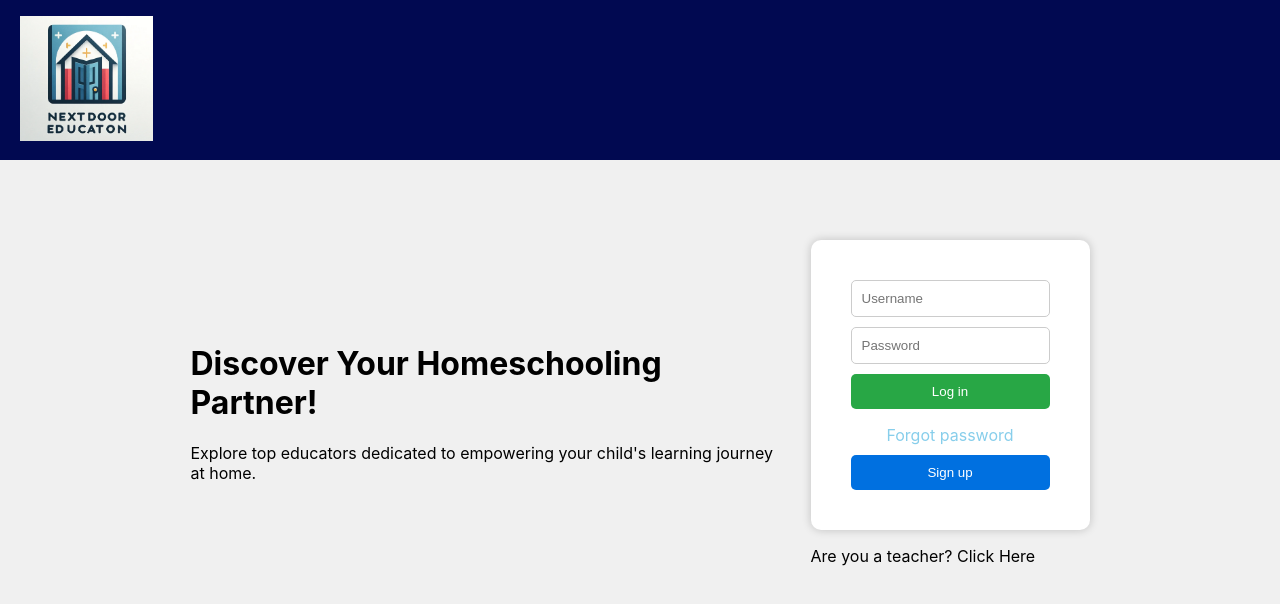
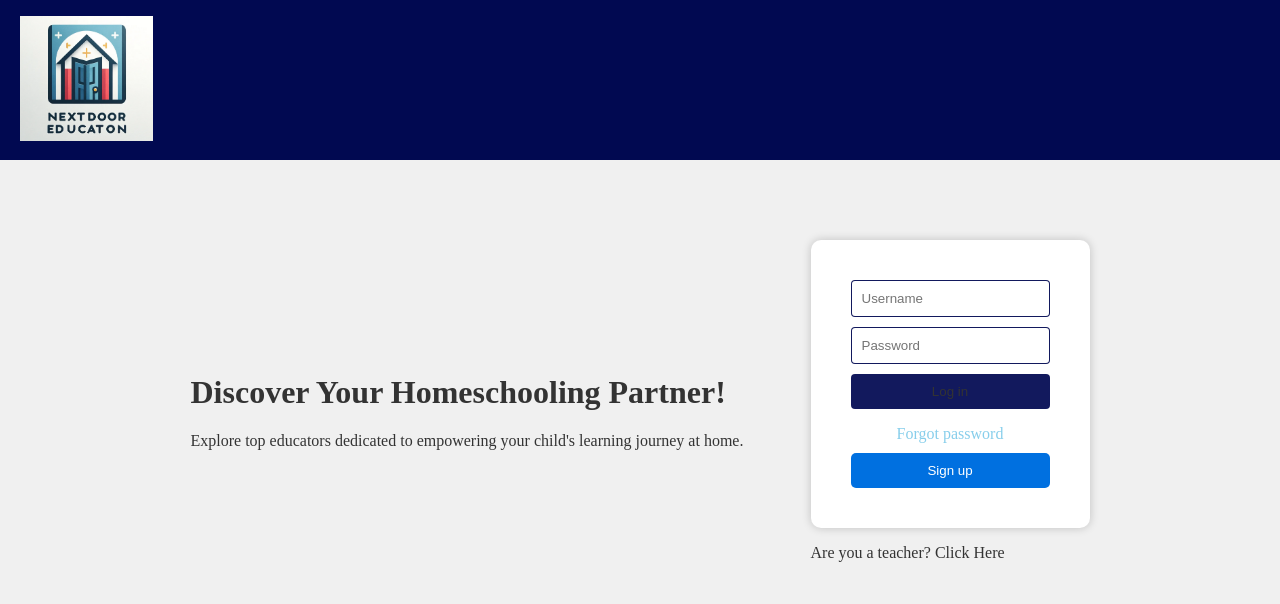
Before and after one commit to gfsturla17/homeschool_platform, a React (Create React App) app in the folder front_end/: page / in a window 1280 px wide. Shown: the top 604 px of the page. Built offline with nearby package versions, Linux system fonts and the light colour scheme.

Commit message:
Add Theme Provider and global styles

```diff
--- a/front_end/package.json
+++ b/front_end/package.json
@@ -12,6 +12,7 @@
     "@types/react": "^18.3.1",
     "@types/react-dom": "^18.3.0",
     "@types/react-redux": "^7.1.33",
+    "@types/styled-components": "^5.1.34",
     "axios": "^1.6.8",
     "cors": "^2.8.5",
     "jsonwebtoken": "^9.0.2",
@@ -25,6 +26,8 @@
     "redux": "^5.0.1",
     "sass": "^1.77.1",
     "shared-nextdoor-education": "1.0.0",
+    "styled-components": "^6.1.11",
+    "tailwindcss": "^3.4.3",
     "typescript": "^4.9.5",
     "web-vitals": "^2.1.4"
   },
--- a/front_end/src/App.tsx
+++ b/front_end/src/App.tsx
@@ -1,19 +1,22 @@
-import React from 'react';
-import { BrowserRouter, Navigate, Routes, Route } from 'react-router-dom';
+import React, { useState } from 'react';
+import { BrowserRouter, Routes, Route } from 'react-router-dom';
+import { ThemeProvider } from 'styled-components';
+import GlobalStyle from './styles/GlobalStyle';
+import { lightTheme, darkTheme } from './styles/theme';
 import LandingPage from './components/LandingPage';
 import CompleteProfileForm from './components/CompleteProfileForm';
 import Resources from "./components/Resources";
 import Home from "./components/Home";
 import Header from "./components/Header";
-import FileUpload from "./components/FileUpload";
-import TeacherResources from "./components/TeacherResources";
-import { RootState } from "./store/store";
-import { useSelector } from "react-redux";
 import ProtectedRoute from "./components/ProtectedRoute";
 
+function App() {
+  const [theme, setTheme] = useState(lightTheme);
 
-function App() {
   return (
+    <ThemeProvider theme={theme}>
+      <>
+        <GlobalStyle />
         <BrowserRouter>
           <Header />
           <Routes>
@@ -25,6 +28,8 @@ function App() {
             </Route>
           </Routes>
         </BrowserRouter>
+      </>
+    </ThemeProvider>
   );
 }
 
--- /dev/null
+++ b/front_end/src/styles/GlobalStyle.ts
@@ -0,0 +1,26 @@
+// styles/GlobalStyle.ts
+import { createGlobalStyle } from 'styled-components';
+
+const GlobalStyle = createGlobalStyle`
+    body {
+        background-color: ${(props) => props.theme.colors.background};
+        color: ${(props) => props.theme.colors.text};
+        font-family: 'Arial, sans-serif';
+    }
+    .form-input {
+        padding: 10px;
+        border: 1px solid ${(props) => props.theme.colors.primary};
+        margin-bottom: 10px;
+        border-radius: 4px;
+    }
+    .submit-button {
+        background-color: ${(props) => props.theme.colors.primary};
+        color: ${(props) => props.theme.colors.text};
+        padding: 10px 20px;
+        border: none;
+        border-radius: 4px;
+        cursor: pointer;
+    }
+`;
+
+export default GlobalStyle;
--- /dev/null
+++ b/front_end/src/styles/theme.ts
@@ -0,0 +1,19 @@
+// styles/themes.ts
+export const lightTheme = {
+  colors: {
+    primary: 'rgba(0, 8, 81, 0.93)',
+    secondary: '#3498db',
+    background: '#ffffff',
+    confirm_button_color: '#28a745',
+    text: '#333333',
+  },
+};
+
+export const darkTheme = {
+  colors: {
+    primary: '#2c3e50',
+    secondary: '#8e44ad',
+    background: '#2c3e50',
+    text: '#ecf0f1',
+  },
+};
```
Also changed, not shown: front_end/src/components/Button.tsx (added, +16 -0 lines), front_end/src/services/TeacherAPIService.ts (deleted, +0 -12 lines), front_end/src/services/UserService.ts (deleted, +0 -39 lines). Lines whose indentation alone changed are shown as unchanged.
